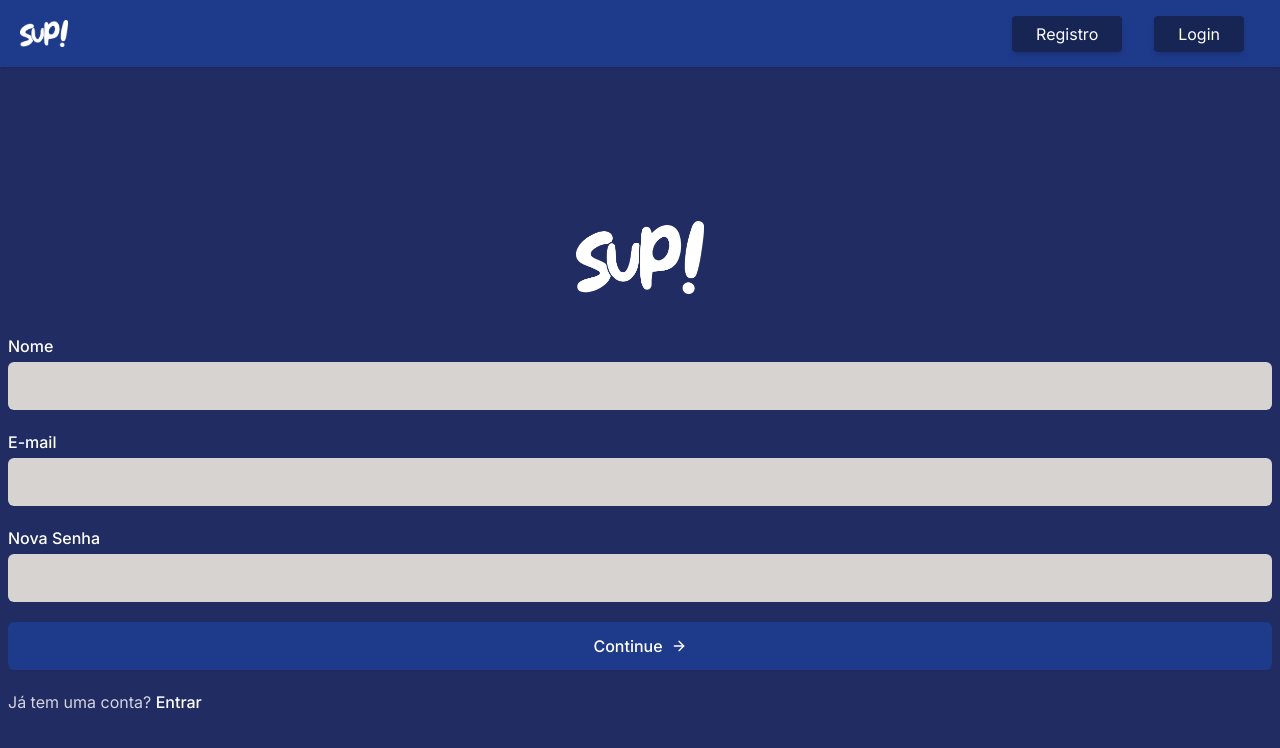
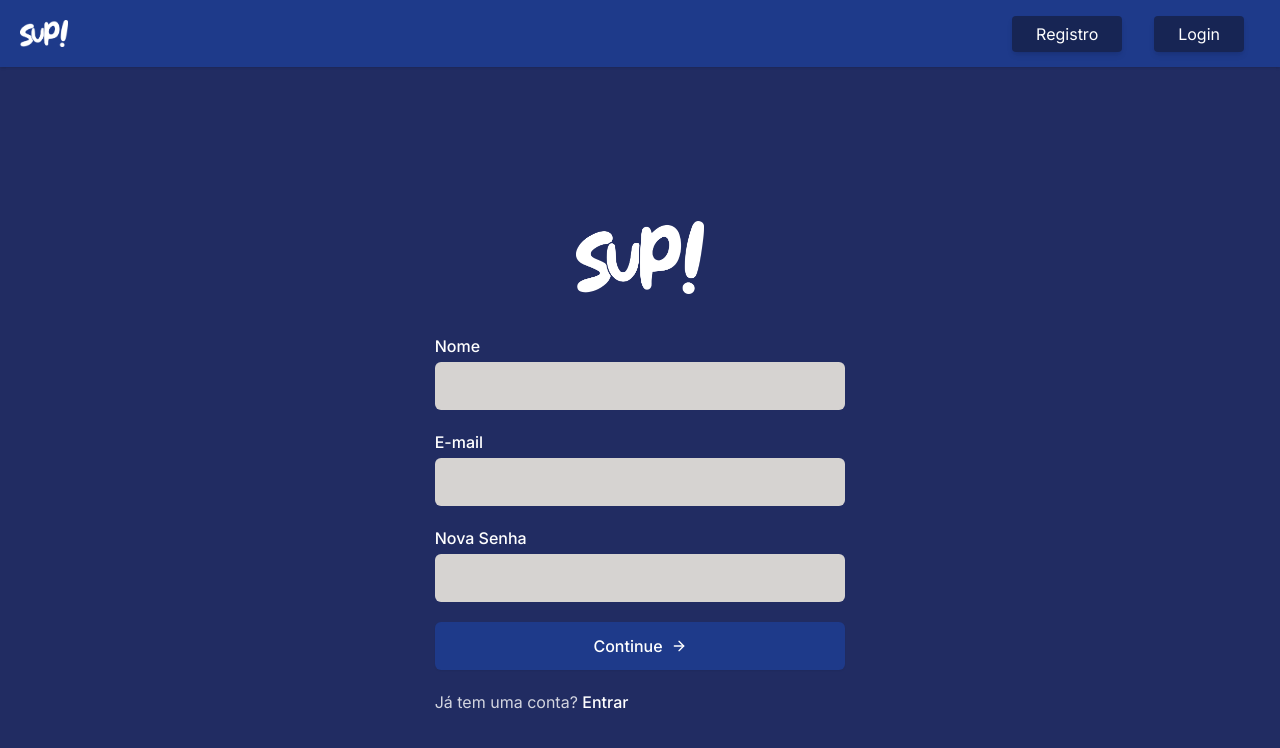
Before and after one commit to FelipeJD/sup-frontend, a Next.js app: page /register in a window 1280 px wide. Shown: the top 748 px of the page. Built offline with nearby package versions, Linux system fonts and the light colour scheme.

Commit message:
Adding responsiveness to login and registration pages

```diff
--- a/src/app/login/page.jsx
+++ b/src/app/login/page.jsx
@@ -50,7 +50,7 @@ const Login = () => {
   return (
     <div className="w-full h-screen flex items-center">
       <ToastContainer position="top-right" />
-      <form className="w-full max-h-full flex flex-col px-2 space-y-5">
+      <form className="w-full lg:w-1/3 lg:m-auto max-h-full flex flex-col px-2 space-y-5">
         <div className="w-full">
           <img
             src="/sup-logo.png"
--- a/src/app/register/page.jsx
+++ b/src/app/register/page.jsx
@@ -56,7 +56,7 @@ const Login = () => {
   };
 
   return (
-    <div className="w-full h-screen flex items-center">
+    <div className="w-full h-screen lg:w-1/3 lg:m-auto flex items-center">
       <ToastContainer position="top-right" />
       <form className="w-full max-h-full flex flex-col px-2 space-y-5">
         <div className="w-full">
```
